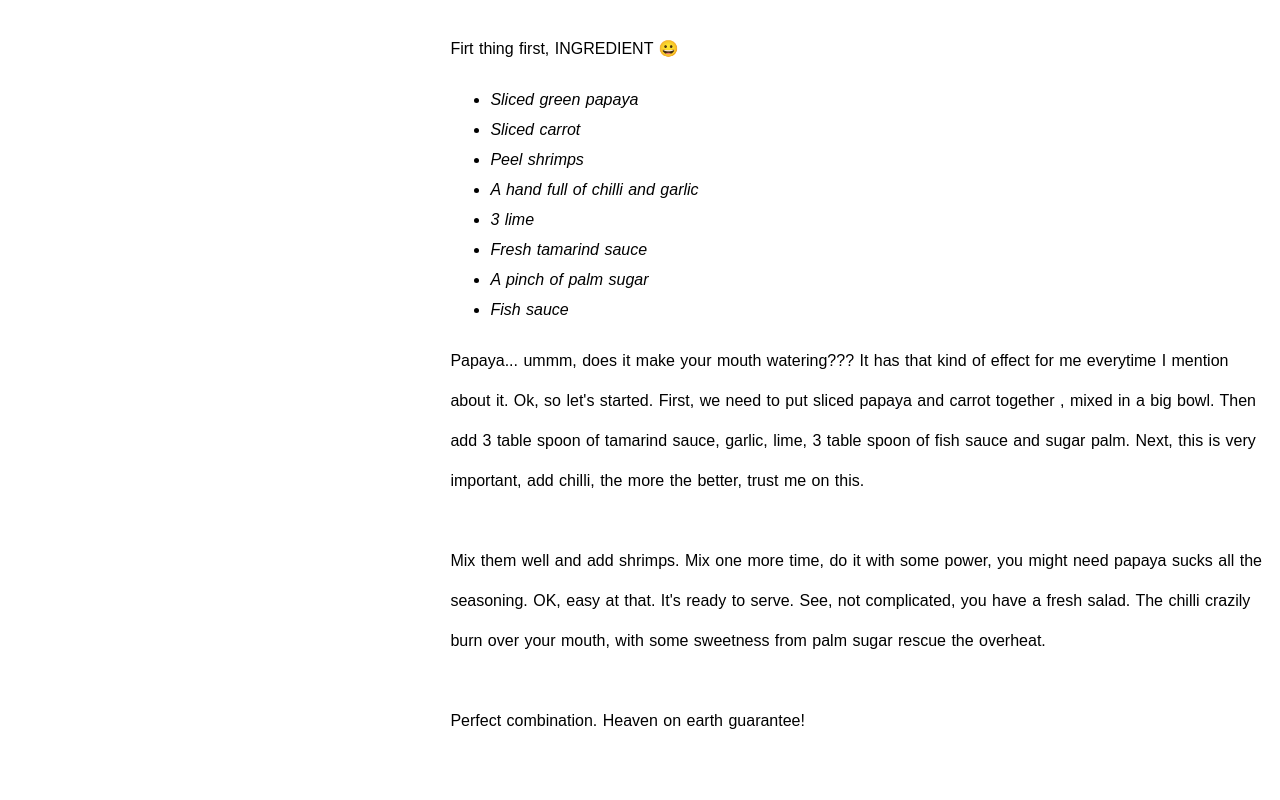
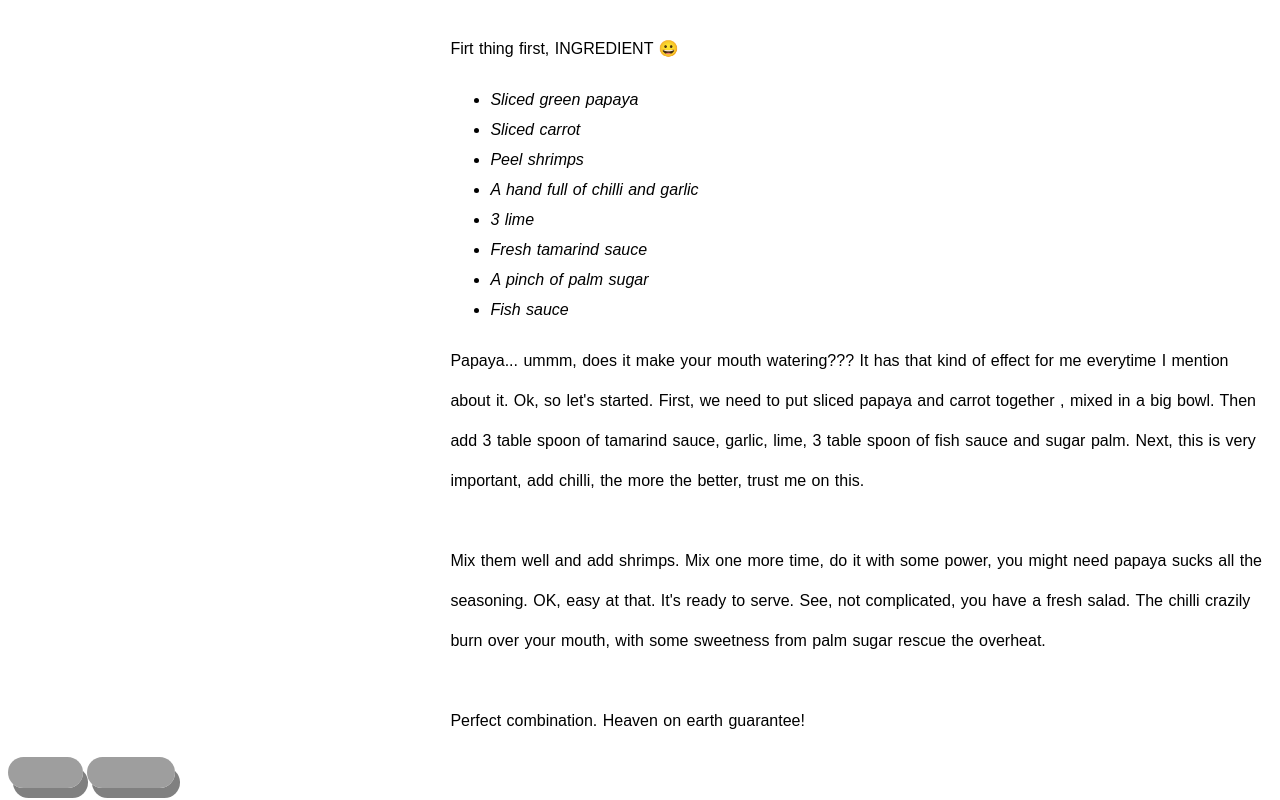
Before and after one commit to HaHavn94/HaHavn94.github.io, a plain HTML site: page papaya.html in a window 1280 px wide. Shown: the part 998-1798 px from the top of the page. Before the commit the page ends 1755 px from the top, so only its background shows below. Drawn offline with Linux system fonts and the light colour scheme; grey boxes are pictures that could not be loaded.

Commit message:
Update papaya.html

```diff
--- a/papaya.html
+++ b/papaya.html
@@ -43,7 +43,15 @@
     </div>
 
 
-
+<a href="https://validator.w3.org/check?uri=referer">
+               <img style="border:none;height:31px;width:75px;text-decoration:none;"
+                     src="https://www.w3.org/Icons/valid-html20" alt="Valid HTML">
+        </a>
+        <a href="https://jigsaw.w3.org/css-validator/check/referer">
+               <img style="border:0;width:88px;height:31px"
+                    src="https://jigsaw.w3.org/css-validator/images/vcss-blue"
+                    alt="Valid CSS!" />
+        </a>
 
 
     </body>
```
